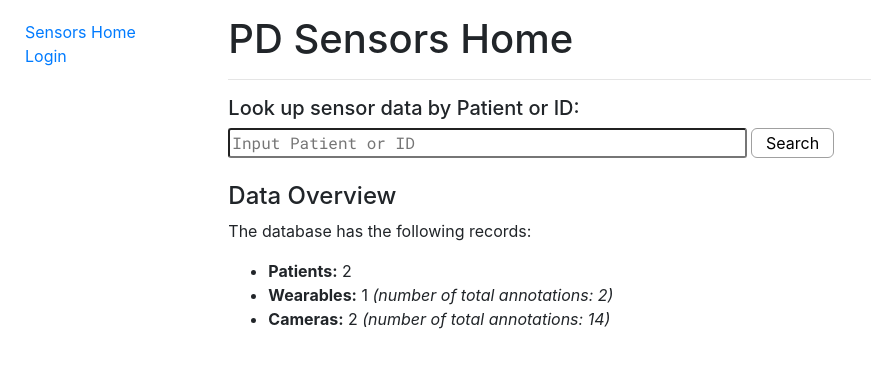
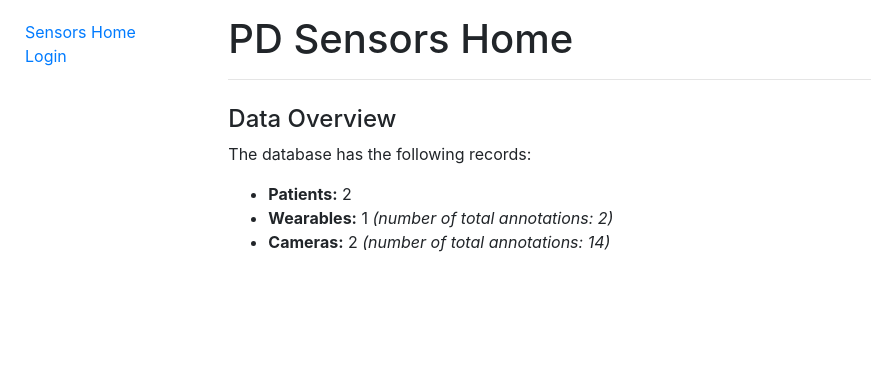
Before and after one commit to mickeykkim/masters-project-sphere, a Django app: page /sensors/ in a window 1280 px wide. Shown: the top 368 px of the page, without its empty margins (0-871 px from the left). Run offline with Django 3.2, Linux system fonts and the light colour scheme; data comes from the database, SQL or seed files in the repository; both versions use the stored data as it was after the commit; some libraries are stand-ins or nearby versions.

Commit message:
modified interface

```diff
--- a/pdsensorvis/sensors/templates/index.html
+++ b/pdsensorvis/sensors/templates/index.html
@@ -3,13 +3,14 @@
 {% block content %}
   <h1>PD Sensors Home</h1>
   <hr>
-  <h5>Look up sensor data by Patient or ID:</h5>
-  <form action="{% url 'search_results' %}" method="get">
+  {% if user.is_authenticated %}
+  <h4>Look up sensor data by Patient or ID:</h4>
+  <form action="{% url 'search_results' %}" method="get" style="margin-top:15px">
     <input type="text" class="searchText" name="q" placeholder="Input Patient or ID" />
     <input type="submit" class="controlButtonL" value="Search" />
   </form>
-  <br>
-  <h4>Data Overview</h4>
+  {% endif %}
+  <h4 style="margin-top:25px">Data Overview</h4>
   <p>The database has the following records:</p>
   <ul>
     <li><strong>Patients:</strong> {{ num_patients }}</li>
--- a/pdsensorvis/sensors/templates/sensors/search_results.html
+++ b/pdsensorvis/sensors/templates/sensors/search_results.html
@@ -9,7 +9,7 @@
       <ul>
         <li>
           <a href="{{ item.get_absolute_url }}">
-            {{ item.patient }} ({{ item.time }}) - {{ item.id }}</a>
+            {{ item.patient }} ({{ item.time }}) - {{ item.note }}</a>
         </li>
       </ul>
       {% empty %}
@@ -20,7 +20,7 @@
       <ul>
         <li>
           <a href="{{ item.get_absolute_url }}">
-            {{ item.patient }} ({{ item.time }}) - {{ item.id }}</a>
+            {{ item.patient }} ({{ item.time }}) - {{ item.note }}</a>
         </li>
       </ul>
       {% empty %}
--- a/pdsensorvis/sensors/templates/sensors/wearabledata_list.html
+++ b/pdsensorvis/sensors/templates/sensors/wearabledata_list.html
@@ -6,6 +6,7 @@
     <button type='button' class="titleButton controlButtonXL"><i class="material-icons buttonIconS">add</i>Create New</button>
   </div>
   <hr>
+  <p>Note: Wearable Data is work-in-progress with dummy data only.</p>
   {% if wearabledata_list %}
   <ul>
     {% for wearabledata in wearabledata_list %}
```
Also changed, not shown: pdsensorvis/db.sqlite3.
